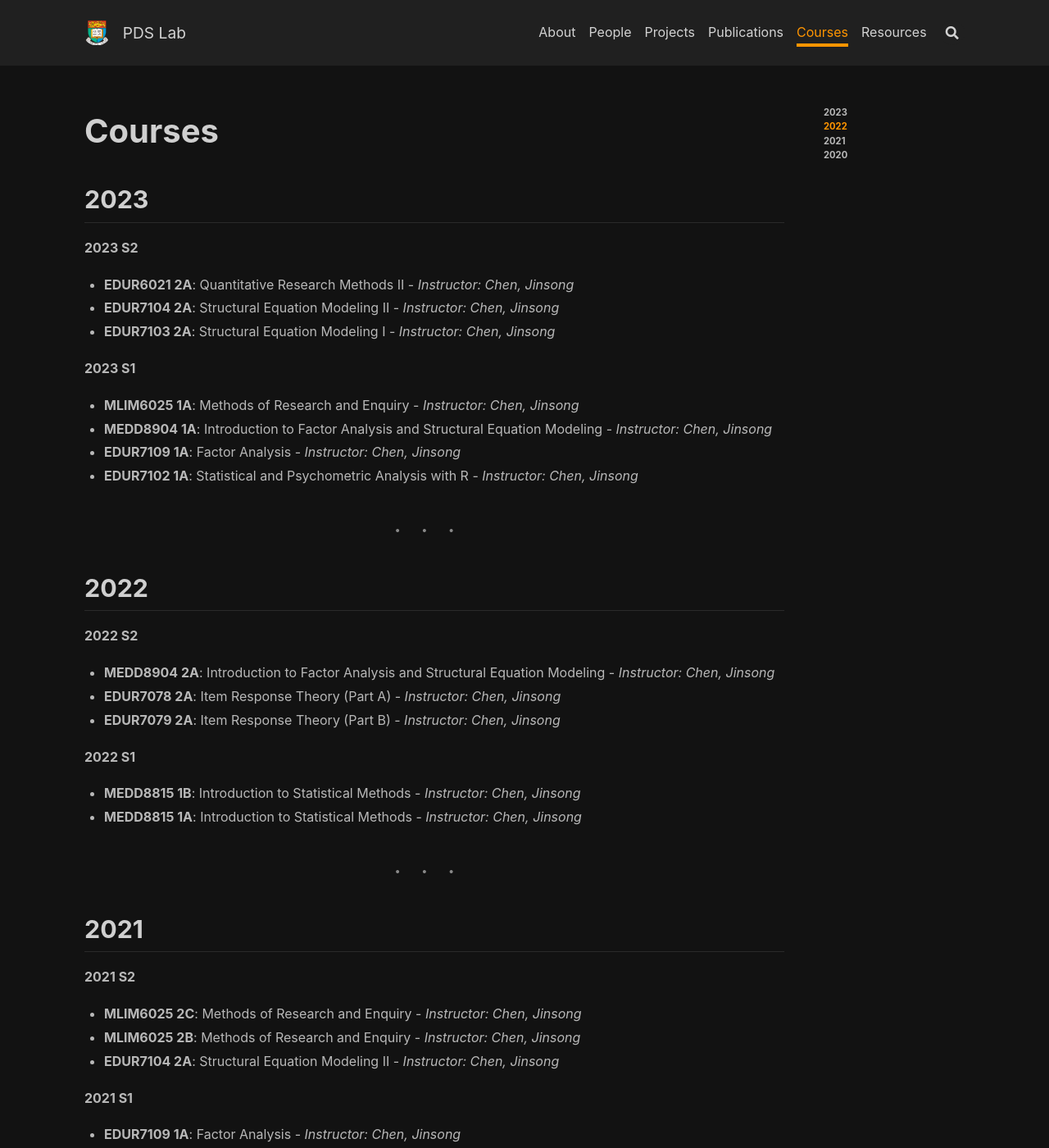
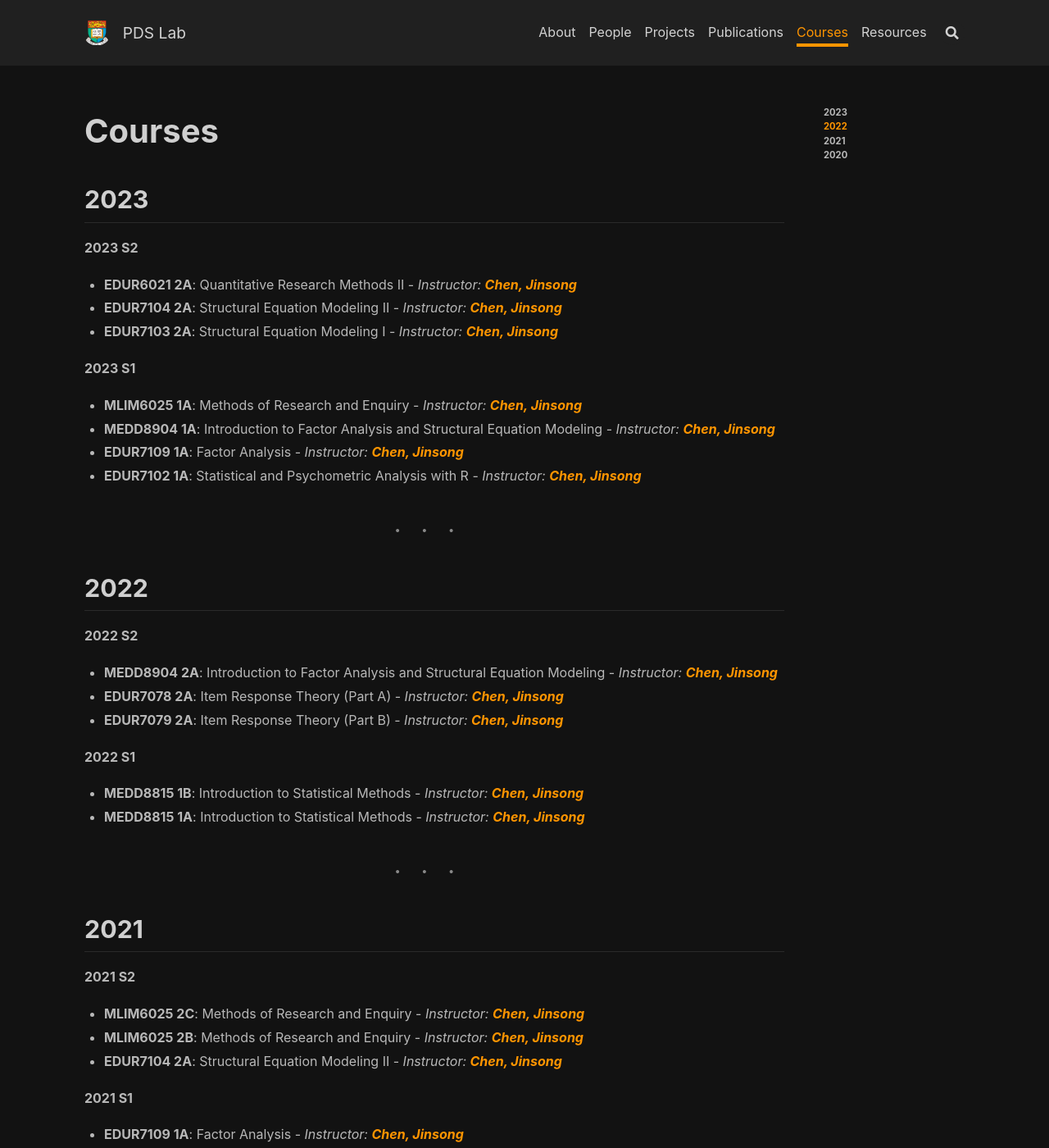
Before and after one commit to psym-ds/psym-ds.github.io, a Jekyll site: the page built from courses.md, in a window 1280 px wide and 1400 px high. Shown: the whole window at 82% size. Built offline with Jekyll 4.4.1, drawn with Linux system fonts in a browser that asks for light colours; nearby versions of some CDN libraries; part of the change alters nothing that is shown; some of the changed text lies outside the part shown.

```diff
--- a/courses.md
+++ b/courses.md
@@ -14,50 +14,50 @@ aside:
 ## 2023
 
 **2023 S2**
-- **EDUR6021 2A**: Quantitative Research Methods II - *Instructor: Chen, Jinsong*
-- **EDUR7104 2A**: Structural Equation Modeling II - *Instructor: Chen, Jinsong*
-- **EDUR7103 2A**: Structural Equation Modeling I - *Instructor: Chen, Jinsong*
+- **EDUR6021 2A**: Quantitative Research Methods II - *Instructor: [Chen, Jinsong](https://psym-ds.github.io/people/jinsong-chen.html)*
+- **EDUR7104 2A**: Structural Equation Modeling II - *Instructor: [Chen, Jinsong](https://psym-ds.github.io/people/jinsong-chen.html)*
+- **EDUR7103 2A**: Structural Equation Modeling I - *Instructor: [Chen, Jinsong](https://psym-ds.github.io/people/jinsong-chen.html)*
 
 **2023 S1**
-- **MLIM6025 1A**: Methods of Research and Enquiry - *Instructor: Chen, Jinsong*
-- **MEDD8904 1A**: Introduction to Factor Analysis and Structural Equation Modeling - *Instructor: Chen, Jinsong*
-- **EDUR7109 1A**: Factor Analysis - *Instructor: Chen, Jinsong*
-- **EDUR7102 1A**: Statistical and Psychometric Analysis with R - *Instructor: Chen, Jinsong*
+- **MLIM6025 1A**: Methods of Research and Enquiry - *Instructor: [Chen, Jinsong](https://psym-ds.github.io/people/jinsong-chen.html)*
+- **MEDD8904 1A**: Introduction to Factor Analysis and Structural Equation Modeling - *Instructor: [Chen, Jinsong](https://psym-ds.github.io/people/jinsong-chen.html)*
+- **EDUR7109 1A**: Factor Analysis - *Instructor: [Chen, Jinsong](https://psym-ds.github.io/people/jinsong-chen.html)*
+- **EDUR7102 1A**: Statistical and Psychometric Analysis with R - *Instructor: [Chen, Jinsong](https://psym-ds.github.io/people/jinsong-chen.html)*
 
 ---
 
 ## 2022
 
 **2022 S2**
-- **MEDD8904 2A**: Introduction to Factor Analysis and Structural Equation Modeling - *Instructor: Chen, Jinsong*
-- **EDUR7078 2A**: Item Response Theory (Part A) - *Instructor: Chen, Jinsong*
-- **EDUR7079 2A**: Item Response Theory (Part B) - *Instructor: Chen, Jinsong*
+- **MEDD8904 2A**: Introduction to Factor Analysis and Structural Equation Modeling - *Instructor: [Chen, Jinsong](https://psym-ds.github.io/people/jinsong-chen.html)*
+- **EDUR7078 2A**: Item Response Theory (Part A) - *Instructor: [Chen, Jinsong](https://psym-ds.github.io/people/jinsong-chen.html)*
+- **EDUR7079 2A**: Item Response Theory (Part B) - *Instructor: [Chen, Jinsong](https://psym-ds.github.io/people/jinsong-chen.html)*
 
 **2022 S1**
-- **MEDD8815 1B**: Introduction to Statistical Methods - *Instructor: Chen, Jinsong*
-- **MEDD8815 1A**: Introduction to Statistical Methods - *Instructor: Chen, Jinsong*
+- **MEDD8815 1B**: Introduction to Statistical Methods - *Instructor: [Chen, Jinsong](https://psym-ds.github.io/people/jinsong-chen.html)*
+- **MEDD8815 1A**: Introduction to Statistical Methods - *Instructor: [Chen, Jinsong](https://psym-ds.github.io/people/jinsong-chen.html)*
 
 ---
 
 ## 2021
 
 **2021 S2**
-- **MLIM6025 2C**: Methods of Research and Enquiry - *Instructor: Chen, Jinsong*
-- **MLIM6025 2B**: Methods of Research and Enquiry - *Instructor: Chen, Jinsong*
-- **EDUR7104 2A**: Structural Equation Modeling II - *Instructor: Chen, Jinsong*
+- **MLIM6025 2C**: Methods of Research and Enquiry - *Instructor: [Chen, Jinsong](https://psym-ds.github.io/people/jinsong-chen.html)*
+- **MLIM6025 2B**: Methods of Research and Enquiry - *Instructor: [Chen, Jinsong](https://psym-ds.github.io/people/jinsong-chen.html)*
+- **EDUR7104 2A**: Structural Equation Modeling II - *Instructor: [Chen, Jinsong](https://psym-ds.github.io/people/jinsong-chen.html)*
 
 **2021 S1**
-- **EDUR7109 1A**: Factor Analysis - *Instructor: Chen, Jinsong*
-- **EDUR7103 1A**: Structural Equation Modeling I - *Instructor: Chen, Jinsong*
+- **EDUR7109 1A**: Factor Analysis - *Instructor: [Chen, Jinsong](https://psym-ds.github.io/people/jinsong-chen.html)*
+- **EDUR7103 1A**: Structural Equation Modeling I - *Instructor: [Chen, Jinsong](https://psym-ds.github.io/people/jinsong-chen.html)*
 
 ---
 
 ## 2020
 
 **2020 S2**
-- **SHSC2039 2A**: Introduction to Clinical Practice II - *Instructor: Chen, Jinsong*
-- **MLIM6025 2C**: Methods of Research and Enquiry - *Instructor: Chen, Jinsong*
+- **SHSC2039 2A**: Introduction to Clinical Practice II - *Instructor: [Chen, Jinsong](https://psym-ds.github.io/people/jinsong-chen.html)*
+- **MLIM6025 2C**: Methods of Research and Enquiry - *Instructor: [Chen, Jinsong](https://psym-ds.github.io/people/jinsong-chen.html)*
 
 **2020 S1**
-- **MLIM6025 1A**: Methods of Research and Enquiry - *Instructor: Chen, Jinsong*
-- **BSIM4026 1A**: Introduction to Statistics and Quantitative Data Analysis - *Instructor: Chen, Jinsong*
+- **MLIM6025 1A**: Methods of Research and Enquiry - *Instructor: [Chen, Jinsong](https://psym-ds.github.io/people/jinsong-chen.html)*
+- **BSIM4026 1A**: Introduction to Statistics and Quantitative Data Analysis - *Instructor: [Chen, Jinsong](https://psym-ds.github.io/people/jinsong-chen.html)*
```
